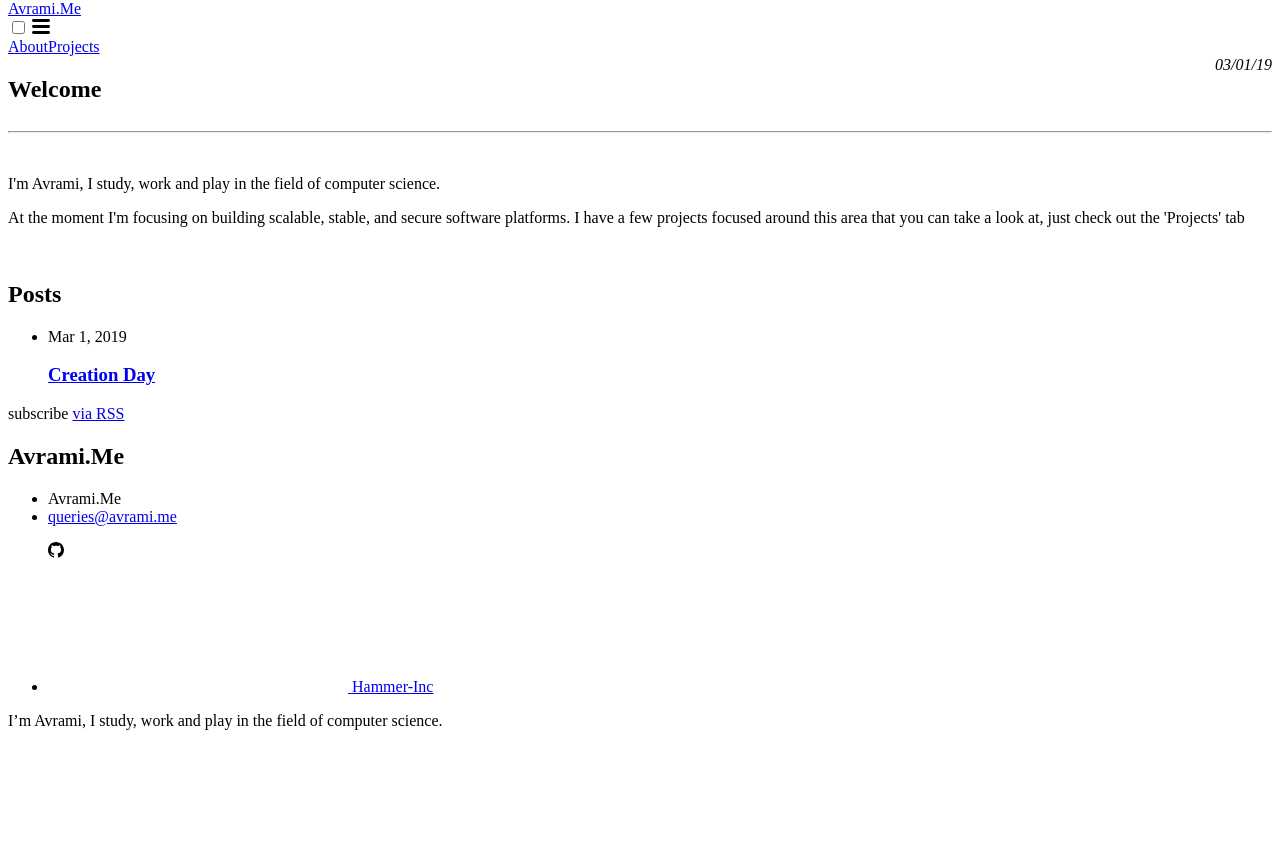
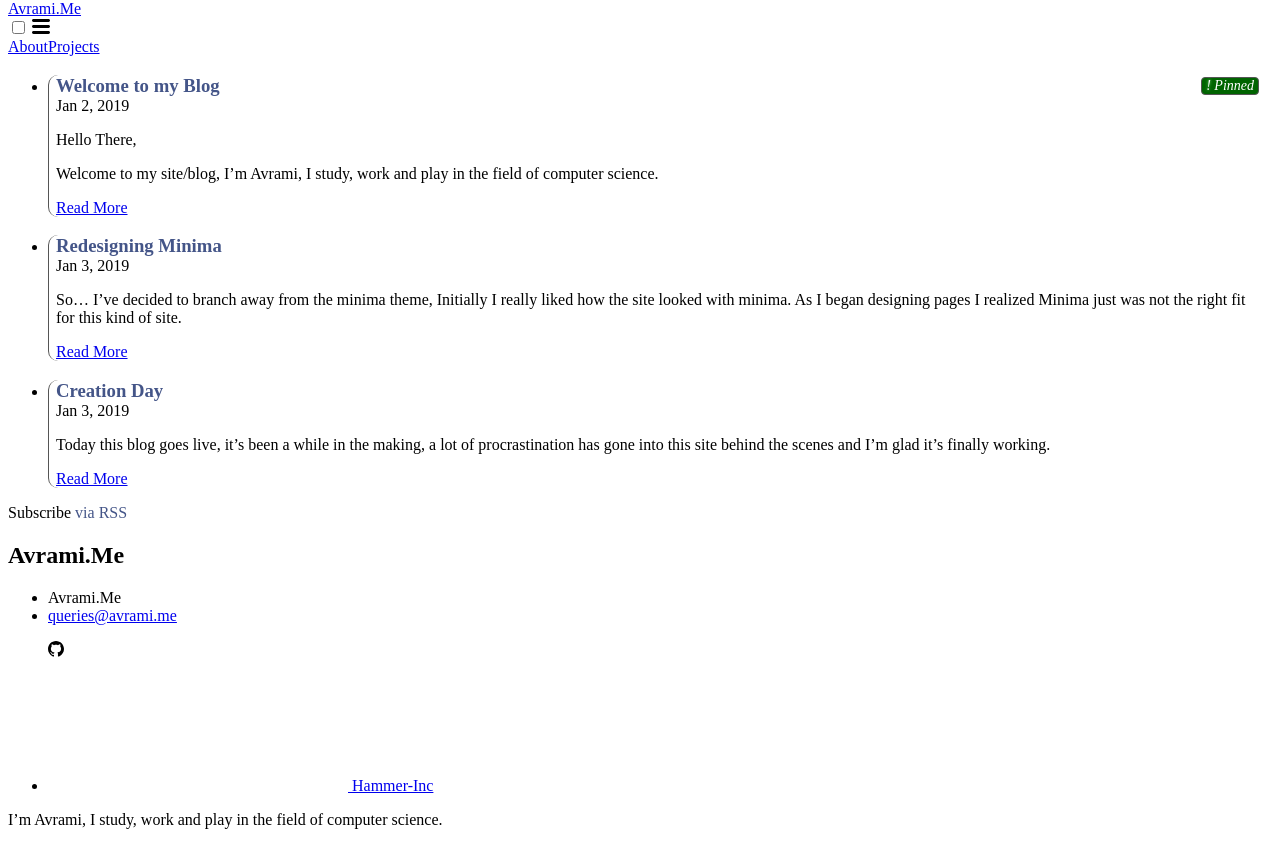
Before and after one commit to avra-m3/hammer-inc.github.io, a Jekyll site: the page built from index.html, in a window 1280 px wide. Shown: the part 108-953 px from the top of the page. Built offline with Jekyll 4.4.1, drawn with Linux system fonts in a browser that asks for light colours; the list of posts is cut into pages by our own code; before the commit the page ends 900 px from its top, so only the background shows below that.

Commit message:
Fancied things up

```diff
--- a/_config.yml
+++ b/_config.yml
@@ -20,12 +20,14 @@ description: >- # this means to ignore newlines until "baseurl:"
 baseurl: "" # the subpath of your site, e.g. /blog
 url: "https://avrami.me" # the base hostname & protocol for your site, e.g. http://example.com
 github_username:  Hammer-Inc
+paginate: 5
 repository: Hammer-Inc/hammer-inc.github.io
 collections:
  projects:
   output: true
 # Build settings
 markdown: kramdown
+show_excerpts: true
 plugins:
   - jekyll-feed
 
--- a/_layouts/home.html
+++ b/_layouts/home.html
@@ -1,7 +1,7 @@
 ---
 layout: default
 ---
-
+<link rel="stylesheet" href="/assets/home.css"/>
 <div class="home">
     {%- if page.title -%}
     <h1 class="page-heading">{{ page.title }}</h1>
@@ -9,26 +9,66 @@ layout: default
 
     {{ content }}
 
+    {% assign grouped_posts = paginator.posts | sort: "pinned", "last" %}
+
     {%- if site.posts.size > 0 -%}
-    <h2 class="post-list-heading">{{ page.list_title | default: "Posts" }}</h2>
     <ul class="post-list">
-      {%- for post in site.posts -%}
+
+        {%- for post in grouped_posts -%}
         <li>
             {%- assign date_format = site.minima.date_format | default: "%b %-d, %Y" -%}
-        <span class="post-meta">{{ post.date | date: date_format }}</span>
             <h3>
                 <a class="post-link" href="{{ post.url | relative_url }}">
                     {{ post.title | escape }}
                 </a>
             </h3>
+            {% if post.pinned %}
+            <span class="badge pinned">Pinned</span>
+            {% endif %}
+            <span class="post-meta">{{ post.date | date: date_format }}</span>
             {%- if site.show_excerpts -%}
-          {{ post.excerpt }}
+            {{ post.excerpt }} <a href="{{ post.url | relative_url }}">Read More</a>
             {%- endif -%}
+
         </li>
         {%- endfor -%}
     </ul>
 
-    <p class="rss-subscribe">subscribe <a href="{{ "/feed.xml" | relative_url }}">via RSS</a></p>
+    {% if paginator.total_pages > 1 %}
+    <div class="pagination">
+        {% if paginator.previous_page %}
+        <a href="{{ paginator.previous_page_path | relative_url }}">
+            &laquo; Prev
+        </a>
+        {% else %}
+        <span>&laquo; Prev</span>
+        {% endif %}
+
+        {% for page in (1..paginator.total_pages) %}
+        {% if page == paginator.page %}
+        <em>{{ page }}</em>
+        {% elsif page == 1 %}
+        <a href="{{ paginator.previous_page_path | relative_url }}">
+            {{ page }}
+        </a>
+        {% else %}
+        <a href="{{ site.paginate_path | relative_url | replace: ':num', page }}">
+            {{ page }}
+        </a>
+        {% endif %}
+        {% endfor %}
+
+        {% if paginator.next_page %}
+        <a href="{{ paginator.next_page_path | relative_url }}">
+            Next &raquo;
+        </a>
+        {% else %}
+        <span>Next &raquo;</span>
+        {% endif %}
+    </div>
+    {% endif %}
+
+    <p class="rss-subscribe">Subscribe <a href="{{ "/feed.xml" | relative_url }}">via RSS</a></p>
     {%- endif -%}
 
 </div>
--- /dev/null
+++ b/_posts/2019-01-02-welcome.markdown
@@ -0,0 +1,14 @@
+---
+layout: post
+title:  "Welcome to my Blog"
+date:   2019-01-02 21:00:00 +1100
+categories: update general
+pinned: true
+excerpt_separator: <!--more-->
+---
+
+Hello There,
+
+Welcome to my site/blog, I'm Avrami, I study, work and play in the field of computer science.
+<!--more-->
+At the moment I'm focusing on building scalable, stable, and secure software platforms. I have a few projects focused around this area that you can take a look at, just check out the 'Projects' tab
--- a/_posts/2019-01-03-creation-day.markdown
+++ b/_posts/2019-01-03-creation-day.markdown
@@ -1,7 +1,7 @@
 ---
 layout: post
 title:  "Creation Day"
-date:   2019-03-01 22:14:08 +1100
+date:   2019-01-03 22:14:08 +1100
 categories: update general
 ---
 Today this blog goes live, it's been a while in the making, a lot of procrastination has gone into this site behind the scenes and I'm glad it's finally working.
--- /dev/null
+++ b/_posts/2019-01-04-redesigning-minima.markdown
@@ -0,0 +1,12 @@
+---
+layout: post
+title:  "Redesigning Minima"
+date:   2019-01-04 06:00:00 +1100
+categories: update general
+---
+So... I've decided to branch away from the minima theme, Initially I really liked how the site looked with minima.
+As I began designing pages I realized Minima just was not the right fit for this kind of site.
+
+I did a ton of researching themes but for some reason could not find one that fit my needs.
+I've copied the minima theme and have begun making changes to the styling and layouts.
+Hopefully this will prove to be a fruitfull experiment but that remains to be seen
--- a/about.md
+++ b/about.md
@@ -1,8 +1,24 @@
 ---
-layout: page
+layout: default
 title: About
 permalink: /about/
 ---
-Hi There,
 
-I'm Avrami, a Computer Science student currently studying at RMIT university, This is my site.
+About Me
+--------
+I'm Avrami, a Computer Science student currently studying at RMIT university.
+My hobbies include playing video games and building things when I see a need for them.
+
+I have 2 years experience working in the industry at the technology services department of RMIT.
+
+I'm also the 2019 president for the RMIT CSIT Society, the largest academic club within the school of CSIT at RMIT.
+
+For more information on things I've done, see <https://cv.avrami.me>
+
+About this site
+-------
+This site is built on Jekyll and served by Github Pages behind CloudFlare.
+
+I built this site as a need arose to have somewhere to document/write up various projects I completed (outside my resume that is).
+
+If you have any queries about this site or simply want to chat you can reach me at <{{ site.email }}>
--- a/assets/cards.scss
+++ b/assets/cards.scss
@@ -1,8 +1,5 @@
 ---
 ---
-.page-content {
-  background-color: #eeeeff;
-}
 
 .project-card {
   background: white;
--- /dev/null
+++ b/assets/home.scss
@@ -0,0 +1,61 @@
+---
+---
+
+.rss-subscribe {
+
+}
+
+.rss-subscribe > a {
+  text-decoration: none !important;
+  color: #445588;
+}
+
+.rss-subscribe > a:hover{
+  text-decoration: underline;
+  text-shadow: 2px 2px 2px #555555;
+}
+
+.post-list > li {
+  border-left: #555555 1px solid;
+  border-radius: 10px;
+  padding: 0 7px;
+  position: relative;
+}
+
+.post-list > li > h3 {
+  margin-bottom: 0;
+}
+
+.post-link {
+  color: #445588;
+  text-decoration: none;
+}
+
+.post-link:hover {
+  color: #445588;
+  text-shadow: 0 0 1px #445588;
+}
+
+.badge {
+  position: absolute;
+  right: 2px;
+  top: 2px;
+  display: inline-block;
+  border: #555555 1px solid;
+  border-radius: 4px;
+  font-size: 14px;
+  padding: 0 4px;
+}
+
+.pinned {
+  background-color: darkgreen;
+  color: white;
+  font-style: oblique;
+  right: 13px
+}
+
+.pinned:before {
+  content: "! ";
+  border-radius: 2em;
+  text-shadow: 0 0 3px lightgreen;
+}
--- a/index.html
+++ b/index.html
@@ -1,35 +1,3 @@
 ---
 layout: home
 ---
-<style>
-
-.header {
-	display: flex;
-
-}
-
-
-.welcome {
-	display: inline-flex;
-	text-align: left;
-	margin-right: auto;
-}
-
-.subtitle {
-	display: inline-flex;
-	text-align: right !important;
-	margin-left: auto;
-}
-
-</style>
-<div class="header">
-<h2 class="welcome">Welcome</h2> <i class="subtitle">03/01/19</i>
-</div>
-<hr/>
-<br/>
-<p>I'm Avrami, I study, work and play in the field of computer science.</p>
-<p>
-At the moment I'm focusing on building scalable, stable, and secure software platforms.
-I have a few projects focused around this area that you can take a look at, just check out the 'Projects' tab
-</p>
-<br/>
```
Also changed, not shown: Gemfile.lock, 1 other file. Lines whose indentation alone changed are shown as unchanged.
